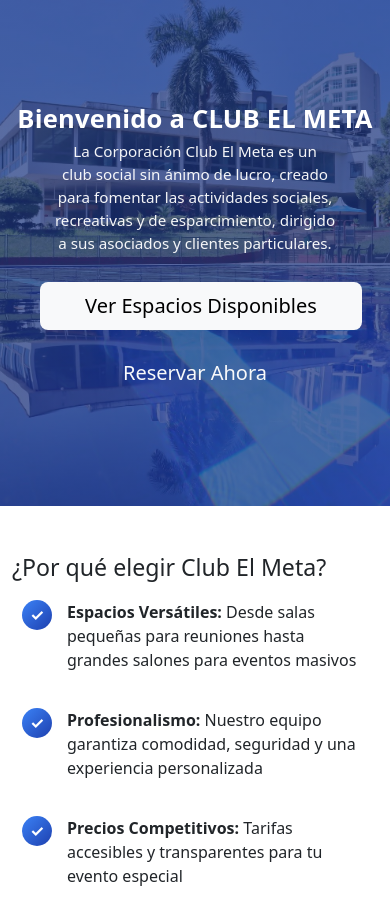
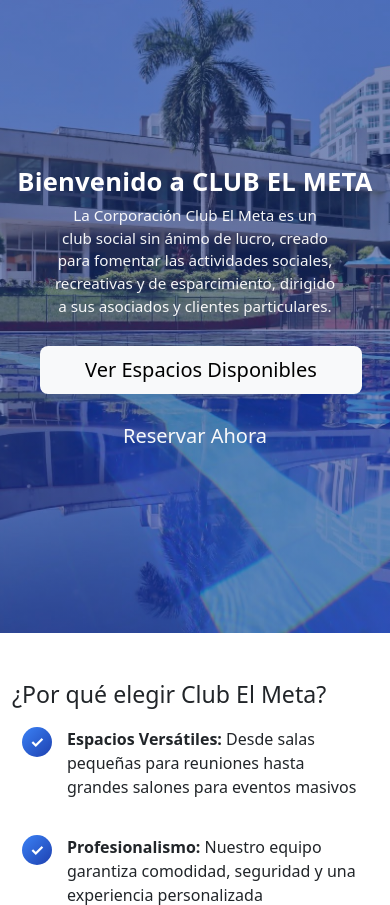
Before and after one commit to 444Pipe/clubmetaREPO, a Django app: page / in a window 390 px wide. Shown: the part 178-1083 px from the top of the page. Run offline with Django 5.2, Linux system fonts and the light colour scheme.

Commit message:
Increase hero height and reduce overlay opacity to show more background image

```diff
--- a/templates/index.html
+++ b/templates/index.html
@@ -2,7 +2,7 @@
 {% load static %}
 {% block title %}Inicio - CLUB EL META{% endblock %}
 {% block content %}
-<section class="hero text-center text-white" id="heroSection" style="background-image: linear-gradient(rgba(30,58,138,0.70), rgba(30,58,138,0.70)), url({% static 'img/fondin.jpeg' %}); background-size: cover; background-position: center; background-repeat: no-repeat; min-height: 60vh; display: flex; align-items: center;">
+<section class="hero text-center text-white" id="heroSection" style="background-image: linear-gradient(rgba(30,58,138,0.55), rgba(30,58,138,0.55)), url({% static 'img/fondin.jpeg' %}); background-size: cover; background-position: center; background-repeat: no-repeat; min-height: 75vh; display: flex; align-items: center;">
   <div class="container py-5">
     <h2 class="display-5 hero-title fade-up">Bienvenido a  CLUB EL META</h2>
     <p class="lead hero-subtitle fade-up delayed"> La Corporación Club El Meta es un club social sin ánimo de lucro, creado para fomentar las actividades sociales, recreativas y de esparcimiento, dirigido a sus asociados y clientes particulares.</p>
@@ -15,13 +15,13 @@
 
 <style>
   /* Hero overlay and layout enhancements */
-  #heroSection { position: relative; overflow: hidden; min-height: 60vh; display: flex; align-items: center; }
+  #heroSection { position: relative; overflow: hidden; min-height: 75vh; display: flex; align-items: center; }
   #heroSection::before {
     content: '';
     position: absolute;
     inset: 0;
-    /* Make the black overlay very subtle so inline blue tint shows clearly */
-    background: linear-gradient(rgba(0,0,0,0.04), rgba(0,0,0,0.03));
+    /* Slightly reduced overlay so more of the background shows through */
+    background: linear-gradient(rgba(0,0,0,0.02), rgba(0,0,0,0.02));
     pointer-events: none;
     z-index: 1;
   }
@@ -57,7 +57,7 @@
 
   /* Responsive: stack buttons and keep text readable */
   @media (max-width: 768px) {
-    #heroSection { min-height: 48vh; padding: 2.2rem 0; }
+    #heroSection { min-height: 56vh; padding: 2.2rem 0; }
     .hero .mt-4 { flex-direction: column; gap: 0.65rem; }
     .hero-btn { display: block; width: 88%; max-width: 360px; margin: 0.25rem auto; }
     .hero-title { text-align: center; }
```
